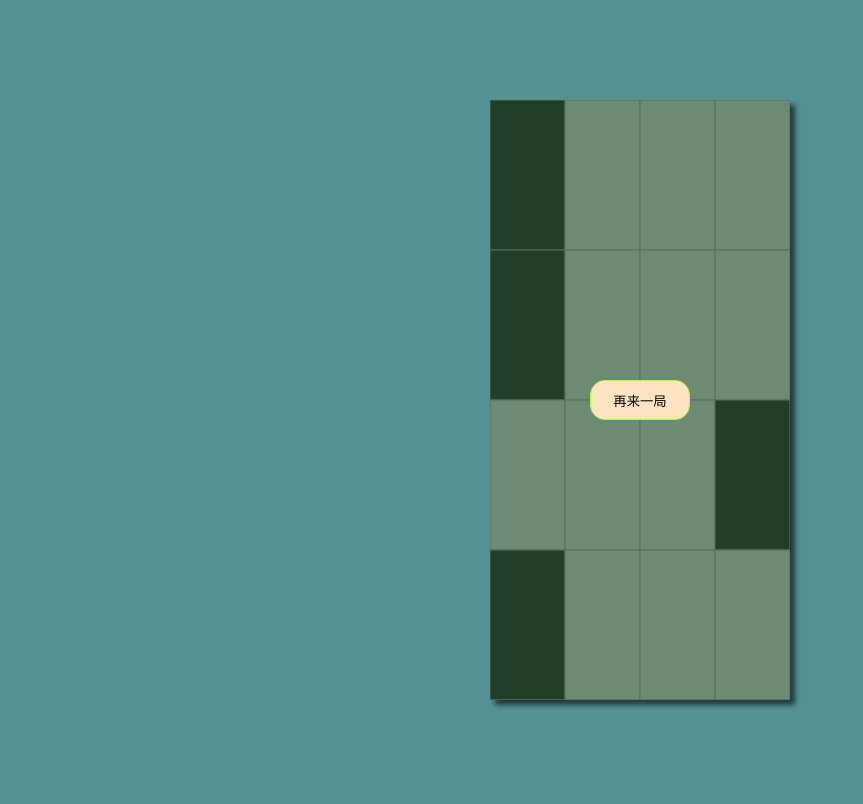
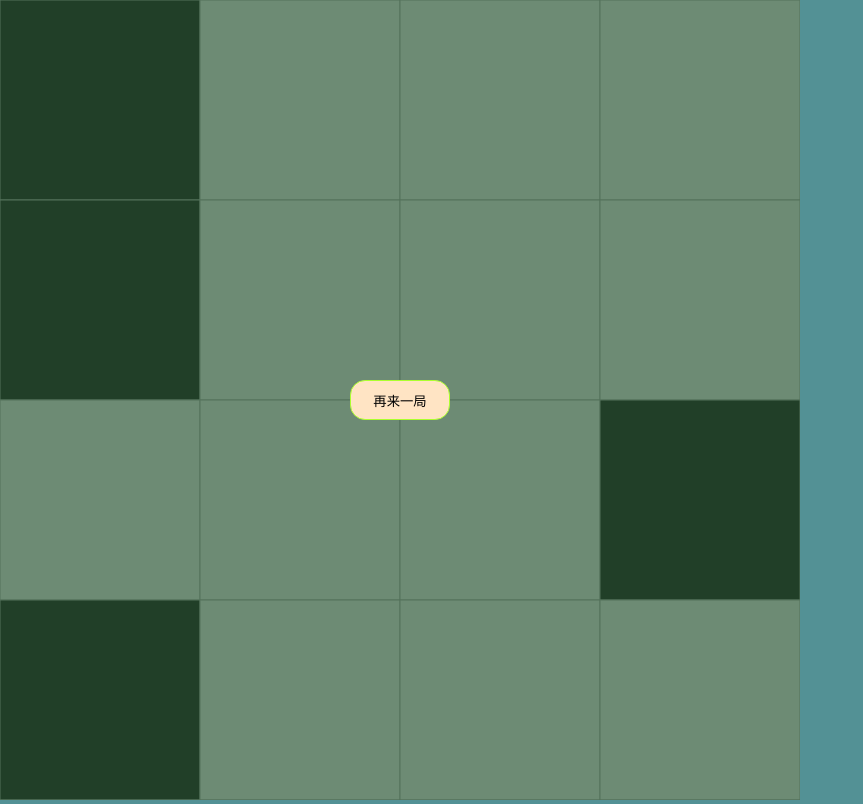
Before and after one commit to Si3ver/game2, a plain HTML site: page index.html in a window 1280 px wide. Shown: the whole page, without its empty margins (0-863 px from the left). Drawn offline with Linux system fonts and the light colour scheme.

Commit message:
Add files via upload

```diff
--- a/index.html
+++ b/index.html
@@ -1,53 +1,14 @@
-<html>
+<!doctype html>
+<html lang="zh">
 <head>
     <meta charset="utf-8">
+    <meta name="viewport" content="width=device-width,user-scalable=no,initial-scale=1.0">
     <title>别踩白块儿！</title>
-    <style>
-        body {
-            background-color: rgba(58, 129, 134, 0.87);
-        }
-        #c1 {
-            position: absolute;
-            width: 300px;
-            height: 600px;
-            left: 50%;
-            top: 50%;
-            margin-left: -150px;
-            margin-top: -300px;
-            box-shadow: 5px 5px 5px rgba(0, 0, 0, .6);
-        }
-        #div1 {
-            position: absolute;
-            width: 300px;
-            height: 600px;
-            left: 50%;
-            top: 50%;
-            margin-left: -150px;
-            margin-top: -300px;
-            background-color: rgba(48, 90, 57, 0.7);
-            text-align: center;
-            line-height: 600px;
-            display: none;
-        }
-        #btn1 {
-            background-color: bisque;
-            box-sizing: border-box;
-            border: 1px solid greenyellow;
-            padding: 10px;
-            width:100px;
-            height:40px;
-            border-radius: 15px;
-            position: absolute;
-            left: 50%;
-            top: 50%;
-            margin-top: -20px;
-            margin-left: -50px;
-        }
-    </style>
+    <link rel="stylesheet" href="main.css" />
     <script src="main.js"></script>
 </head>
 <body>
-    <canvas id="c1" width="300" height="600"></canvas>
+    <canvas id="c1" width="300" height="600">你的浏览器居然不支持Canvas？！赶快换一个！</canvas>
     <div id="div1">
         <input id="btn1" type="button" value="再来一局" />
     </div>
--- /dev/null
+++ b/main.css
@@ -0,0 +1,33 @@
+* {
+    margin: 0;
+    border: 0;
+    padding: 0;
+}
+body {
+    background-color: rgba(58, 129, 134, 0.87);
+}
+#c1 {
+
+}
+#div1 {
+    position: absolute;
+    top:0;
+    left:0;
+    background-color: rgba(48, 90, 57, 0.7);
+    text-align: center;
+    display: none;
+}
+#btn1 {
+    background-color: bisque;
+    box-sizing: border-box;
+    border: 1px solid greenyellow;
+    padding: 10px;
+    width:100px;
+    height:40px;
+    border-radius: 15px;
+    position: absolute;
+    left: 50%;
+    top: 50%;
+    margin-top: -20px;
+    margin-left: -50px;
+}
--- a/main.js
+++ b/main.js
@@ -30,7 +30,7 @@ window.onload = function() {
     function initGame(){
         // 初始化数据
         top = -block_h;
-        speed = 1;
+        speed = 1.0;
         data = [];
         for(let i = 0; i < R+1; ++i){
             data.push(createLine());
@@ -45,7 +45,7 @@ window.onload = function() {
                 let row = data.pop();       // 删一行
                 if(row.includes(1)){
                     clearInterval(timer);
-                    alert("黑块儿未消除，游戏结束！");
+                    alert(`得分:${Math.round((speed-1.0)*5)}游戏结束！`);
                     oDiv.style.display = 'block';
                 }
                 data.unshift(createLine()); // 新生成一行
@@ -54,14 +54,31 @@ window.onload = function() {
         }, 16);
     }
 
+    window.onresize = function() {
+        let w = document.documentElement.clientWidth,
+            h = document.documentElement.clientHeight;
+        if(w > h){  // 防止横屏时太丑
+            w=h;
+        }
+        oC.width = w;
+        oC.height = h;
+        oC.style.width = w+'px';
+        oC.style.height = h+'px';
+        oDiv.style.width = w+'px';
+        oDiv.style.height = h+'px';
+    }
+
     // 准备阶段
     let oC = document.getElementById('c1');
     let gd = oC.getContext('2d');
+    let oDiv = document.getElementById('div1');
+    let oBtn = document.getElementById('btn1');
+
+    window.onresize();
+
     const {width, height} = oC;
     const R=4, C=4;
     const block_w = width/C, block_h = height/R;
-    let oDiv = document.getElementById('div1');
-    let oBtn = document.getElementById('btn1');
     let timer;
     let data = [];
     let top;
@@ -77,7 +94,7 @@ window.onload = function() {
             c = Math.floor(x / block_w);
         if(data[r][c] === 0){
             clearInterval(timer);   // 关闭定时器
-            alert('踩到白块儿了，游戏结束！');
+            alert(`得分:${Math.round((speed-1.0)*5)}游戏结束！`);
             oDiv.style.display='block';
         }else{
             data[r][c] = 0;     // 黑块置白
```
